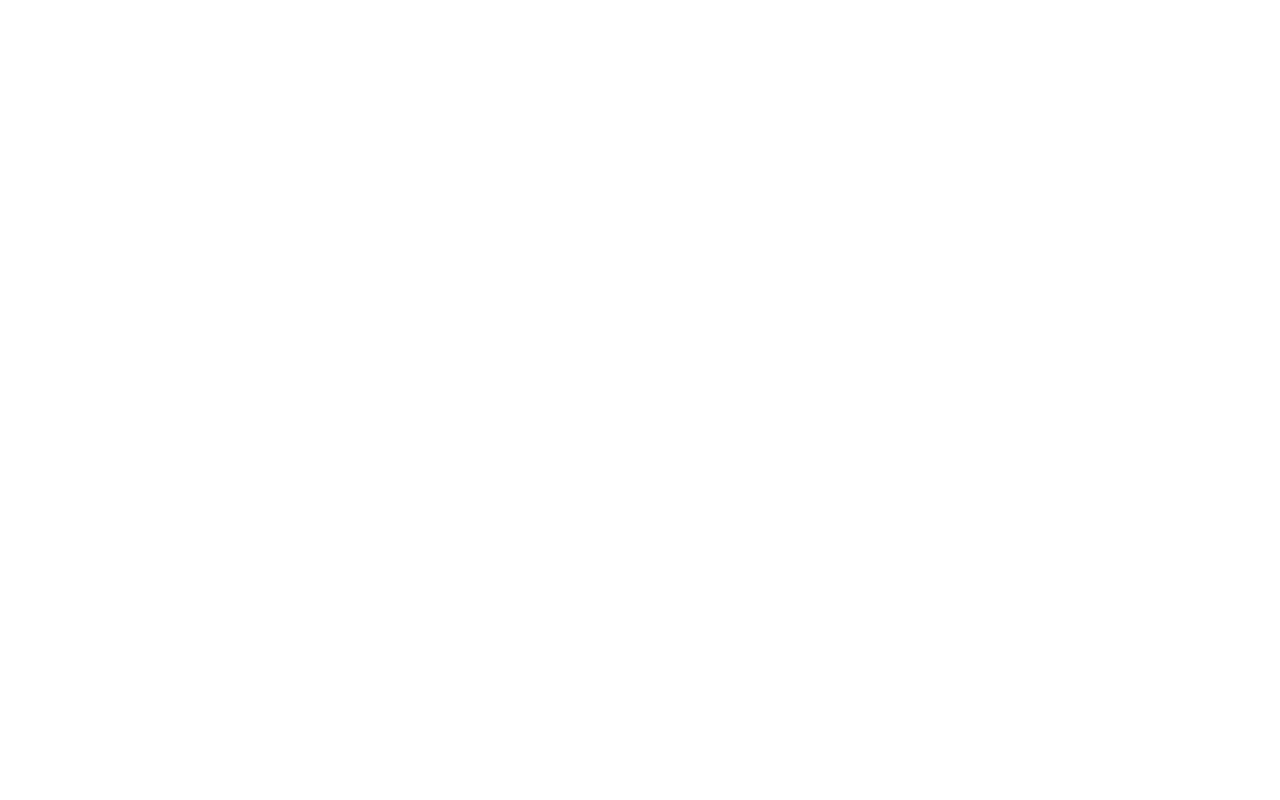
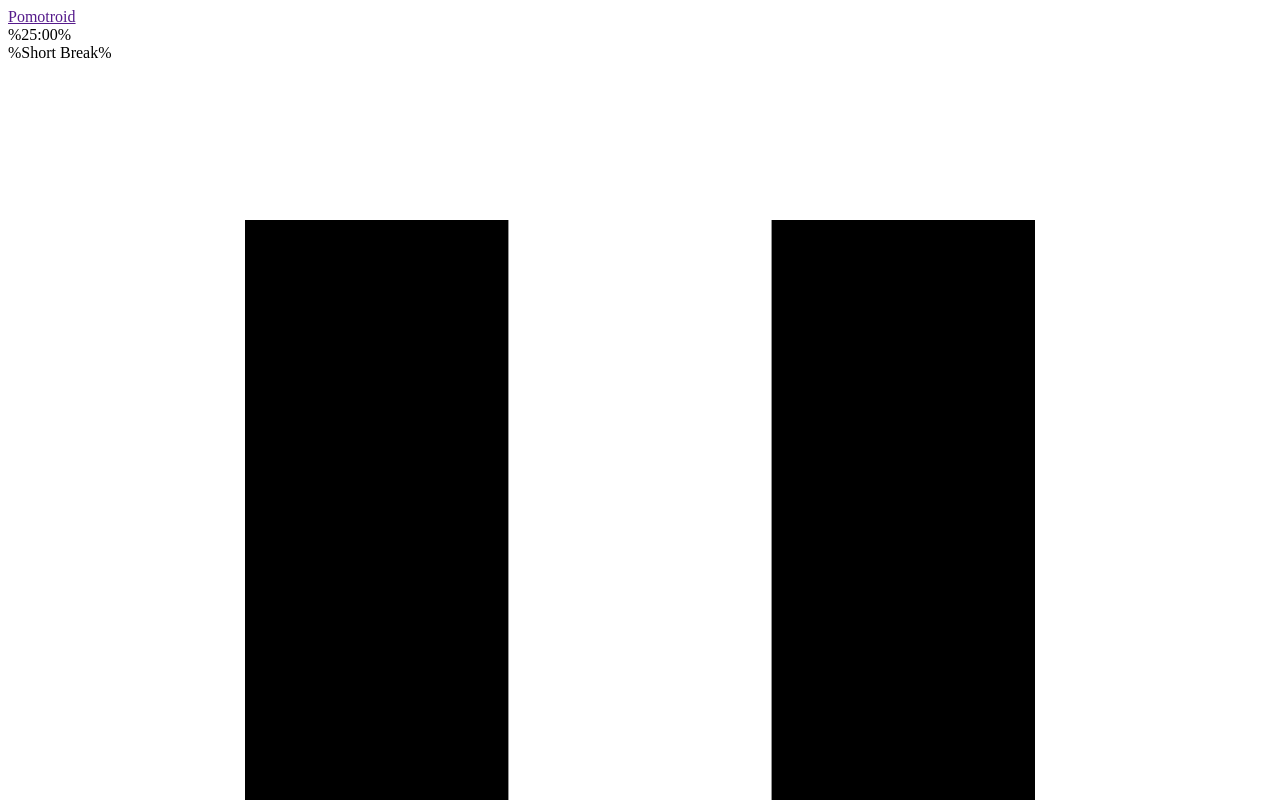
Before and after one commit to ArrowComputingTech/pomodoro, a plain HTML site: page index.html in a window 1280 px wide. Shown: the top 800 px of the page. Drawn offline with Linux system fonts and the light colour scheme.

Commit message:
added basic html

```diff
--- a/index.html
+++ b/index.html
@@ -10,6 +10,37 @@
         <link rel="stylesheet" href="./assets/css/main.css">
     </head>
     <body>
+        <header class="header">
+            <nav>
+                <!-- svg -->
+                <a class="header__promo"href="">Pomotroid</a>
+            </nav>
+        </header>
+
+        <main class="main">
+            <div class="main__clock">
+                <div class="clock__time">%25:00%</div>
+                <div class="clock__text">%Short Break%</div>
+            </div>
+
+            <div class="main__pause">
+                    <svg xmlns="http://www.w3.org/2000/svg" viewBox="0 0 512 512"><path d="M96 448h106.7V64H96v384zM309.3 64v384H416V64H309.3z"/></svg>
+            </div>
+        </main>
+
+
+        <div class="options">
+
+        </div>
+
+        <footer class="footer">
+            <div class="footer__rounds">%1/4%</div>
+            <div class="footer__text">Reset</div>
+
+            <svg xmlns="http://www.w3.org/2000/svg" viewBox="0 0 512 512"><path d="M64 64v384l277.3-192L64 64zM384 64h64v384h-64z"/></svg>
+            <svg xmlns="http://www.w3.org/2000/svg" viewBox="0 0 512 512"><path d="M64 192v128h85.334L256 431.543V80.458L149.334 192H64zm288 64c0-38.399-21.333-72.407-53.333-88.863v176.636C330.667 328.408 352 294.4 352 256zM298.667 64v44.978C360.531 127.632 405.334 186.882 405.334 256c0 69.119-44.803 128.369-106.667 147.022V448C384 428.254 448 349.257 448 256c0-93.256-64-172.254-149.333-192z"/></svg>
+        </footer>
+
 
         <!-- Scripts -->
         <script src="./assets/scripts/main.js"></script>
```
